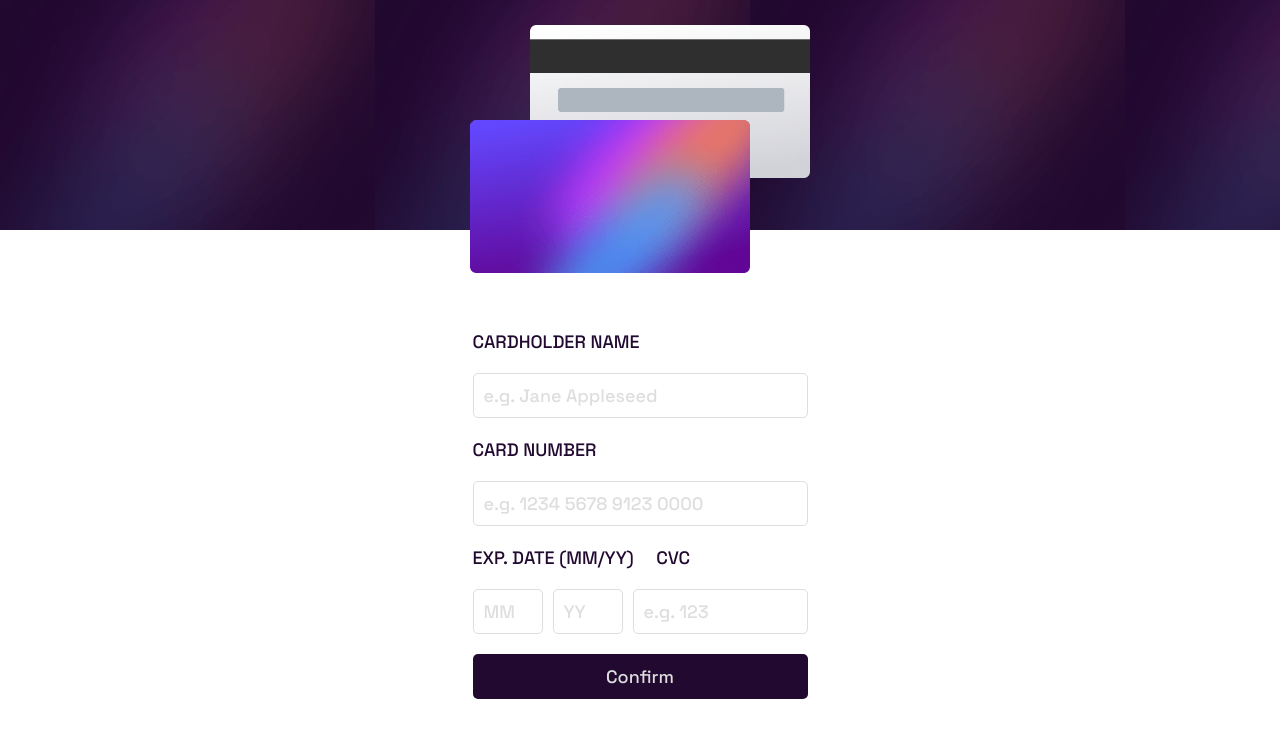
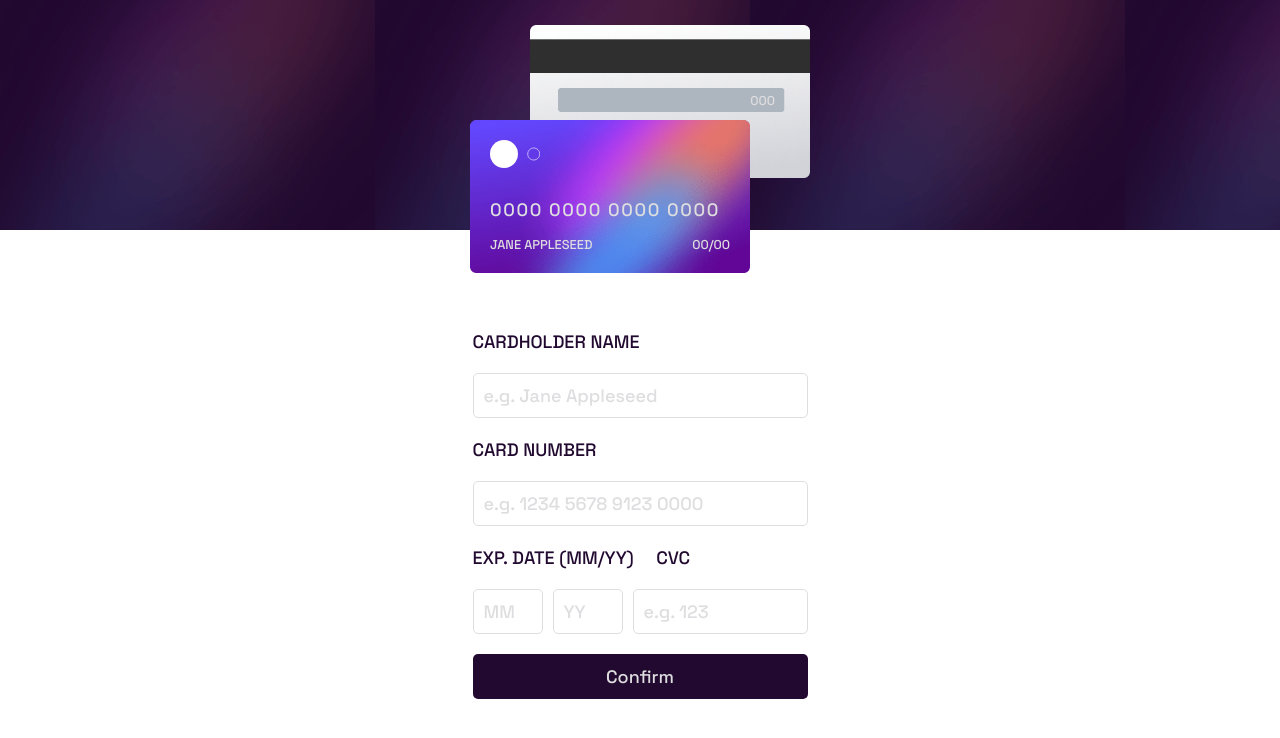
Before and after one commit to kujerocoding/interactive-card-details-form, a React (Vite) app: page / in a window 1280 px wide. Shown: the top 738 px of the page. Built offline with nearby package versions, Linux system fonts and the light colour scheme.

Commit message:
add elements to the card containers

```diff
--- a/src/App.css
+++ b/src/App.css
@@ -33,11 +33,13 @@ body{
 }
 
 .card--front, .card--back{
+    padding: 20px;
     width: 280px;
     height: 155px;
     position: absolute;
     background-repeat: no-repeat;
     background-size: contain;
+    color: var(--LIGHTGRAYISHVIOLET);
 }
 
 .card--front{
@@ -47,10 +49,39 @@ body{
     z-index: 1;
 }
 
+.card--front > img{
+    width: 50px;
+    object-fit: cover;
+}
+
+.card--front > h4{
+    font-weight: lighter;
+    margin-top: 25px;
+    margin-bottom: 15px;
+    letter-spacing: .1rem;
+}
+
+.card--front > p {
+    font-size: .8rem;
+    text-transform: uppercase;
+}
+
+.card--front > p > span{
+    position: absolute;
+    right: 20px;
+}
+
 .card--back{
     background-image: url('./assets/images/bg-card-back.png');
     top: -90px;
     left: -110px;
+}
+
+.card--back > p {
+    font-size: .8rem;
+    position: absolute;
+    right: 35px;
+    top: 67px;
 }
 
 .form--container{
--- a/src/CardForm.jsx
+++ b/src/CardForm.jsx
@@ -6,8 +6,12 @@ const CardForm = () => {
       <div className='card--container'>
         <div className='center'>
             <div className='card--front'>
+                <img src="./src/assets/images/card-logo.svg" alt="" />
+                <h4>0000 0000 0000 0000</h4>
+                <p>Jane Appleseed<span>00/00</span></p>
             </div>
             <div className='card--back'>
+              <p>000</p>
             </div>
         </div>
       </div>
```
